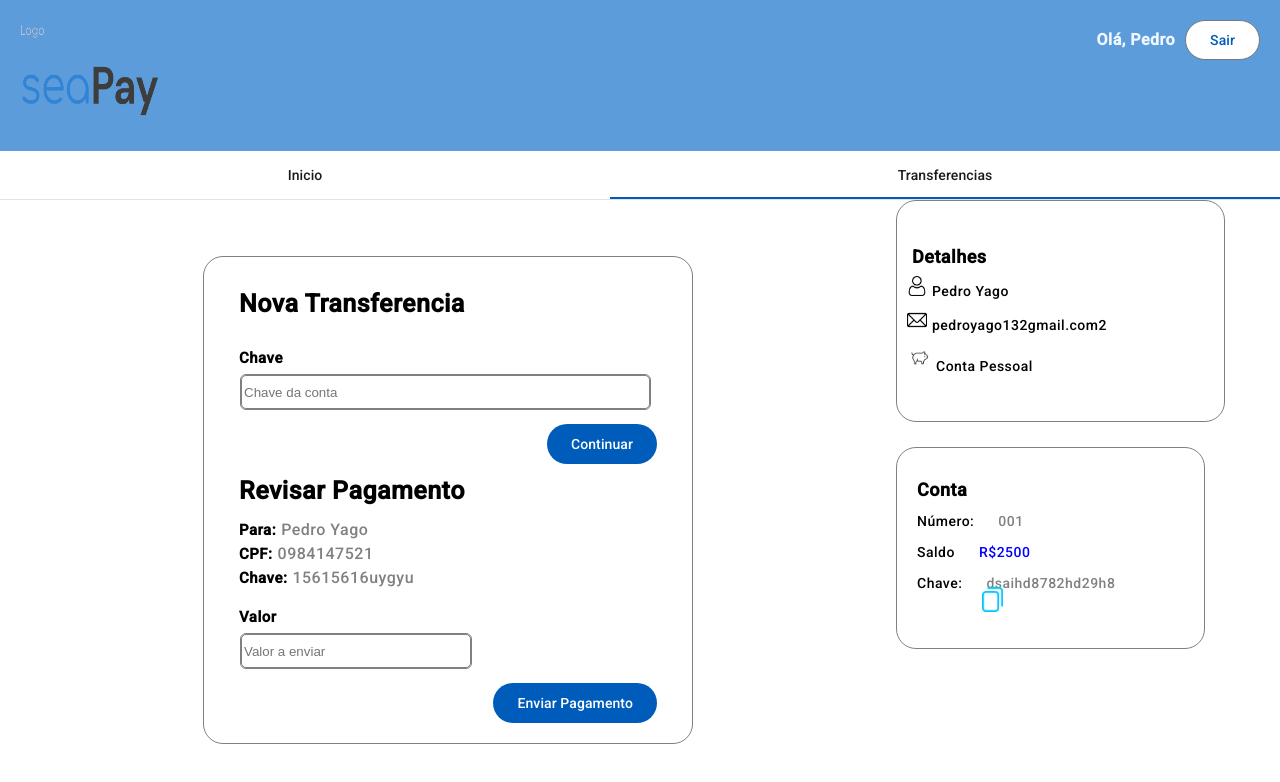
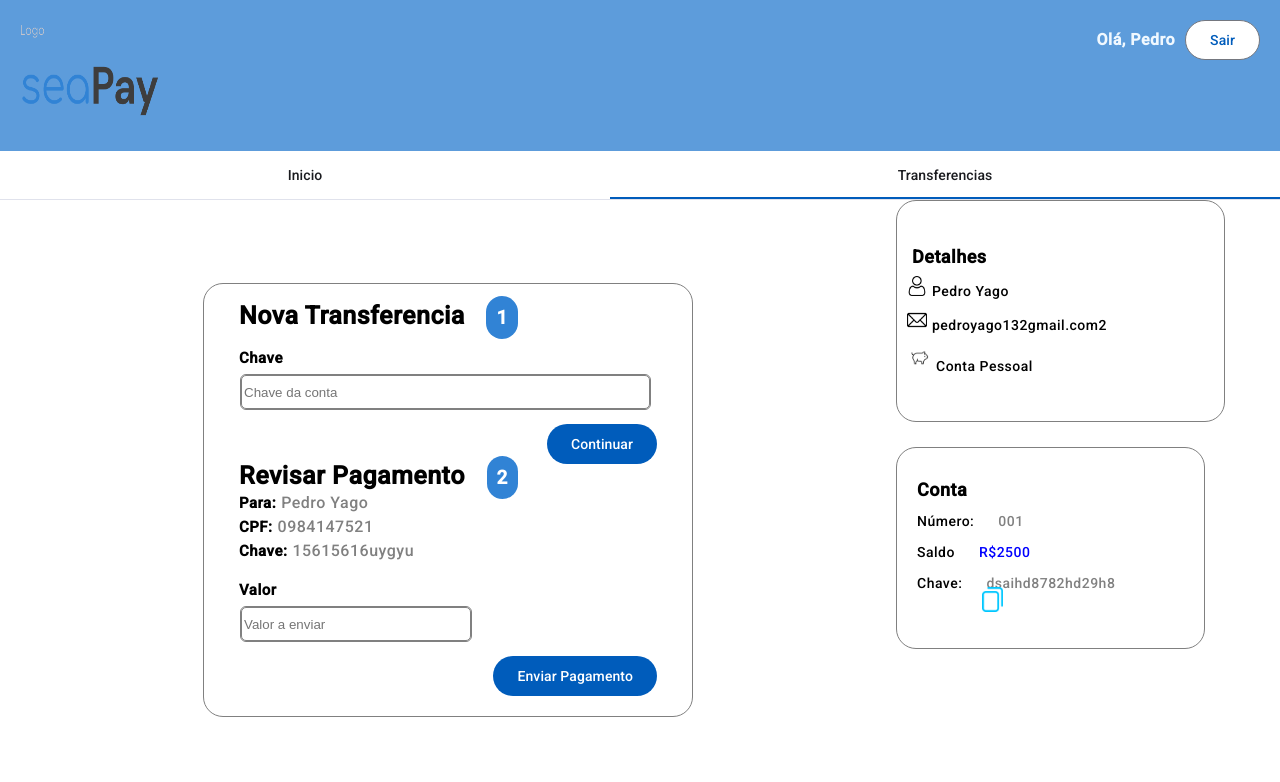
Before and after one commit to pedroyago132/backofficeseapay-test, an Angular app: page /dashboard in a window 1280 px wide. Both pictures are taken after a click on the tab "Transferencias". Shown: the top 782 px of the page. Built offline with nearby package versions, Linux system fonts and the light colour scheme.

Commit message:
/adjustsDashboard
Ajuster layout dashboard

```diff
--- a/src/app/views/dashboard/dashboard.component.html
+++ b/src/app/views/dashboard/dashboard.component.html
@@ -125,7 +125,11 @@
                 <div class="containerDivOne">
 
                     <div class="containerTableTransfer">
+                        <span>
                             <a style="font-weight: bold; font-size: 25px;margin:15px;">Nova Transferencia </a>
+                            <a
+                                style="font-weight: bold; font-size: 19px; background-color: #3183d5; width: 35px; color: white; padding: 10px; border-radius: 35px;">1</a>
+                            </span>
                                 <a style="font-weight: bold; font-size: 15px;margin-left:15px; margin-top: 15px;">Chave </a>
                             <input placeholder="Chave da conta" class="inputRegister">
                             <section style="display: flex; align-items: flex-end; justify-content: flex-end;">
@@ -134,17 +138,27 @@
                                     mat-flat-button>Continuar</button>
                             </section>
 
+                            <span>
                             <a style="font-weight: bold; font-size: 25px;margin:15px;">Revisar Pagamento </a>
-                        <span>
-                            <a style="font-weight: bold; font-size: 15px;margin-left:15px; margin-top: 15px;">Para:</a>
-                            <a style="font-weight: 500; font-size: 16px;color: grey; margin-left: 5px;">Pedro Yago </a>
+                            <a
+                            style="font-weight: bold; font-size: 19px; background-color: #3183d5; width: 35px; color: white; padding: 10px; border-radius: 35px;">2</a>
+
                         </span>
                             <span>
-                            <a style="font-weight: bold; font-size: 15px;margin-left:15px; margin-top: 15px;">CPF:</a>
-                            <a style="font-weight: 500; font-size: 16px;color: grey; margin-left: 5px;">0984147521 </a>
+                                <a
+                                    style="font-weight: bold; font-size: 15px;margin-left:15px; margin-top: 15px;">Para:</a>
+                                <a style="font-weight: 500; font-size: 16px;color: grey; margin-left: 5px;">Pedro Yago
+                                </a>
                             </span>
                             <span>
-                            <a style="font-weight: bold; font-size: 15px;margin-left:15px; margin-top: 15px;">Chave:</a>
+                                <a
+                                    style="font-weight: bold; font-size: 15px;margin-left:15px; margin-top: 15px;">CPF:</a>
+                                <a style="font-weight: 500; font-size: 16px;color: grey; margin-left: 5px;">0984147521
+                                </a>
+                            </span>
+                            <span>
+                                <a
+                                    style="font-weight: bold; font-size: 15px;margin-left:15px; margin-top: 15px;">Chave:</a>
                                 <a style="font-weight: 500; font-size: 16px;color: grey; margin-left: 5px;">15615616uygyu
                                 </a>
                             </span>
@@ -178,7 +192,8 @@
                             <img alt="icon" src="pig.png" style="width: 27px; height: 27px;">
                             <a style="font-weight: 500; font-size: 14px; margin-left: 2px;margin-bottom: 5px;">Conta
                                 Pessoal</a>
-                        </span>    </div>
+                        </span>
+                    </div>
 
                     <div
                         style="width: 80%; min-height: 200px; flex-direction: column;;border-radius: 20px; display: flex;gap: 7px; justify-content: center; border:1px solid grey ">
```
Lines whose indentation alone changed are shown as unchanged.
